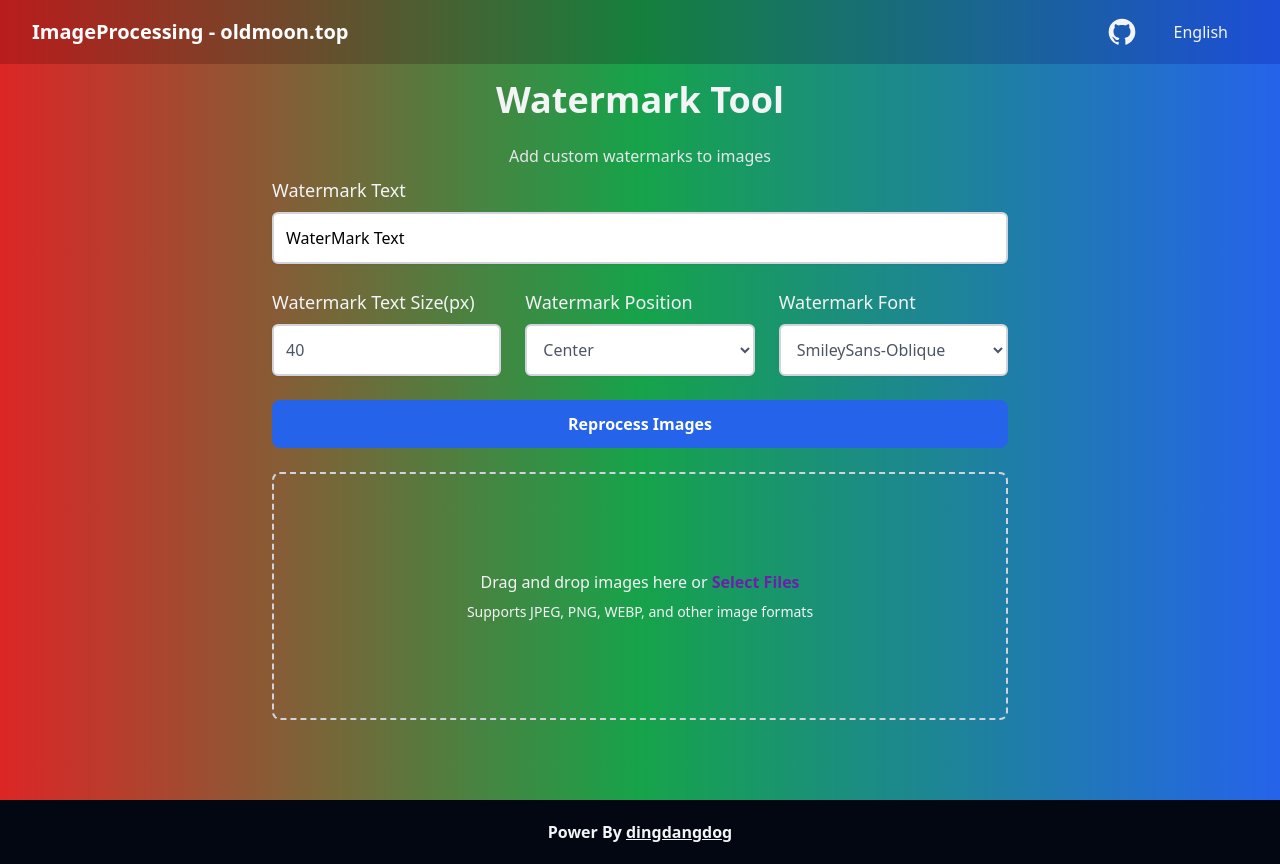
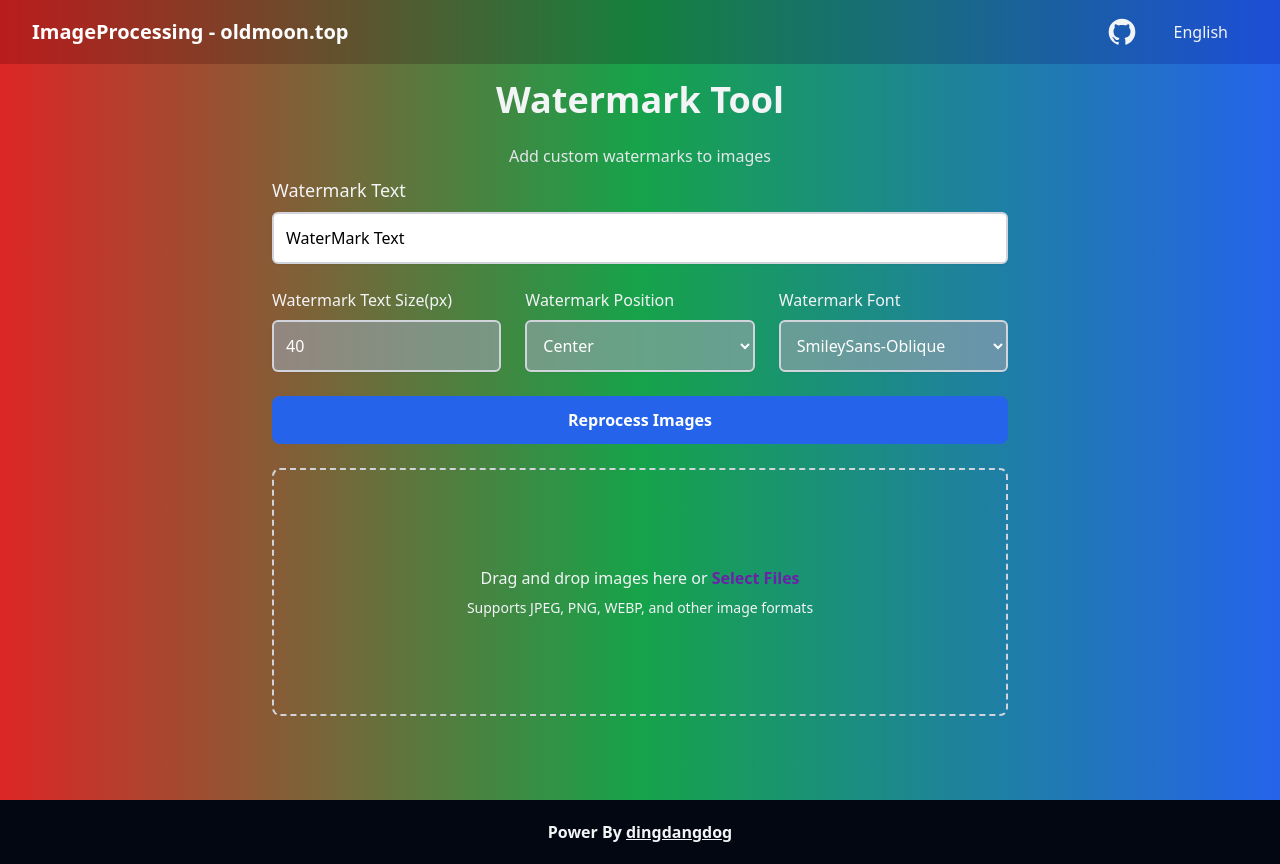
Before and after one commit to dingdangdog/image-processing, a Nuxt app: page /watermark in a window 1280 px wide. Built offline with nearby package versions, Linux system fonts and the light colour scheme.

Commit message:
style: update styles for watermark and index pages; improve accessibility and visual consistency feat: add robots.txt to allow all user agents

```diff
--- a/pages/index.vue
+++ b/pages/index.vue
@@ -28,13 +28,13 @@
       <div class="flex flex-col md:flex-row justify-center">
         <router-link
           to="/watermark"
-          class="min-w-[30%] border border-gray-100/10 flex justify-center items-center p-6 rounded-lg shadow-md shadow-gray-300 hover:scale-105 transform transition duration-300 ease-in-out hover:bg-indigo-500"
+          class="min-w-[30%] border border-gray-100/10 flex justify-center items-center p-6 rounded-lg shadow-md shadow-gray-300 hover:scale-105 transform transition duration-300 ease-in-out bg-indigo-500/50 hover:bg-indigo-500"
         >
           <div class="text-center">
             <svg
               xmlns="http://www.w3.org/2000/svg"
               viewBox="0 0 24 24"
-              class="h-16 w-16 mx-auto mb-4 text-indigo-600"
+              class="h-16 w-16 mx-auto mb-4"
               fill="currentColor"
             >
               <path
--- a/pages/watermark.vue
+++ b/pages/watermark.vue
@@ -38,7 +38,7 @@
 
     <div class="mb-6 grid grid-cols-1 sm:grid-cols-3 gap-6">
       <div>
-        <label for="watermark-size" class="block text-lg font-medium"
+        <label for="watermark-size" class="block font-medium"
           >{{ $t("watermark.mark-size") }}(px)</label
         >
         <input
@@ -48,17 +48,17 @@
           min="10"
           max="100"
           step="1"
-          class="mt-2 p-3 block w-full rounded-md bg-white text-gray-600 border-2 border-gray-300 shadow-sm focus:outline-none focus:border-purple-700 focus:ring-2 focus:ring-purple-700 transition duration-300 ease-in-out"
+          class="mt-2 p-3 block w-full rounded-md bg-gray-400/60 text-white border-2 border-gray-300 shadow-sm focus:outline-none focus:border-purple-700 focus:ring-2 focus:ring-purple-700 transition duration-300 ease-in-out"
         />
       </div>
       <div>
-        <label for="watermark-position" class="block text-lg font-medium">{{
+        <label for="watermark-position" class="block font-medium">{{
           $t("watermark.mark-position")
         }}</label>
         <select
           id="watermark-position"
           v-model="watermarkPosition"
-          class="mt-2 p-3 block w-full rounded-md bg-white text-gray-600 border-2 border-gray-300 shadow-sm focus:outline-none focus:border-purple-700 focus:ring-2 focus:ring-purple-700 transition duration-300 ease-in-out"
+          class="mt-2 p-3 block w-full rounded-md bg-gray-400/60 text-white border-2 border-gray-300 shadow-sm focus:outline-none focus:border-purple-700 focus:ring-2 focus:ring-purple-700 transition duration-300 ease-in-out"
         >
           <option value="center">
             {{ $t("watermark.mark-size-option.center") }}
@@ -78,13 +78,13 @@
         </select>
       </div>
       <div>
-        <label for="watermark-font" class="block text-lg font-medium">{{
+        <label for="watermark-font" class="block font-medium">{{
           $t("watermark.mark-font")
         }}</label>
         <select
           id="watermark-font"
           v-model="watermarkFont"
-          class="mt-2 p-3 block w-full rounded-md bg-white text-gray-600 border-2 border-gray-300 shadow-sm focus:outline-none focus:border-purple-700 focus:ring-2 focus:ring-purple-700 transition duration-300 ease-in-out"
+          class="mt-2 p-3 block w-full rounded-md bg-gray-400/60 text-white border-2 border-gray-300 shadow-sm focus:outline-none focus:border-purple-700 focus:ring-2 focus:ring-purple-700 transition duration-300 ease-in-out"
         >
           <option value="SmileySans-Oblique">SmileySans-Oblique</option>
           <option value="Arial">Arial</option>
@@ -101,7 +101,7 @@
         :class="{
           'cursor-not-allowed': processing || processedImages.length === 0,
           'hover:bg-purple-700': processedImages.length > 0,
-          'hover:bg-red-300': processedImages.length === 0,
+          'hover:bg-red-400/80': processedImages.length === 0,
         }"
       >
         {{ $t("watermark.rerun") }}
```
Also changed, not shown: public/robots.txt (added).
